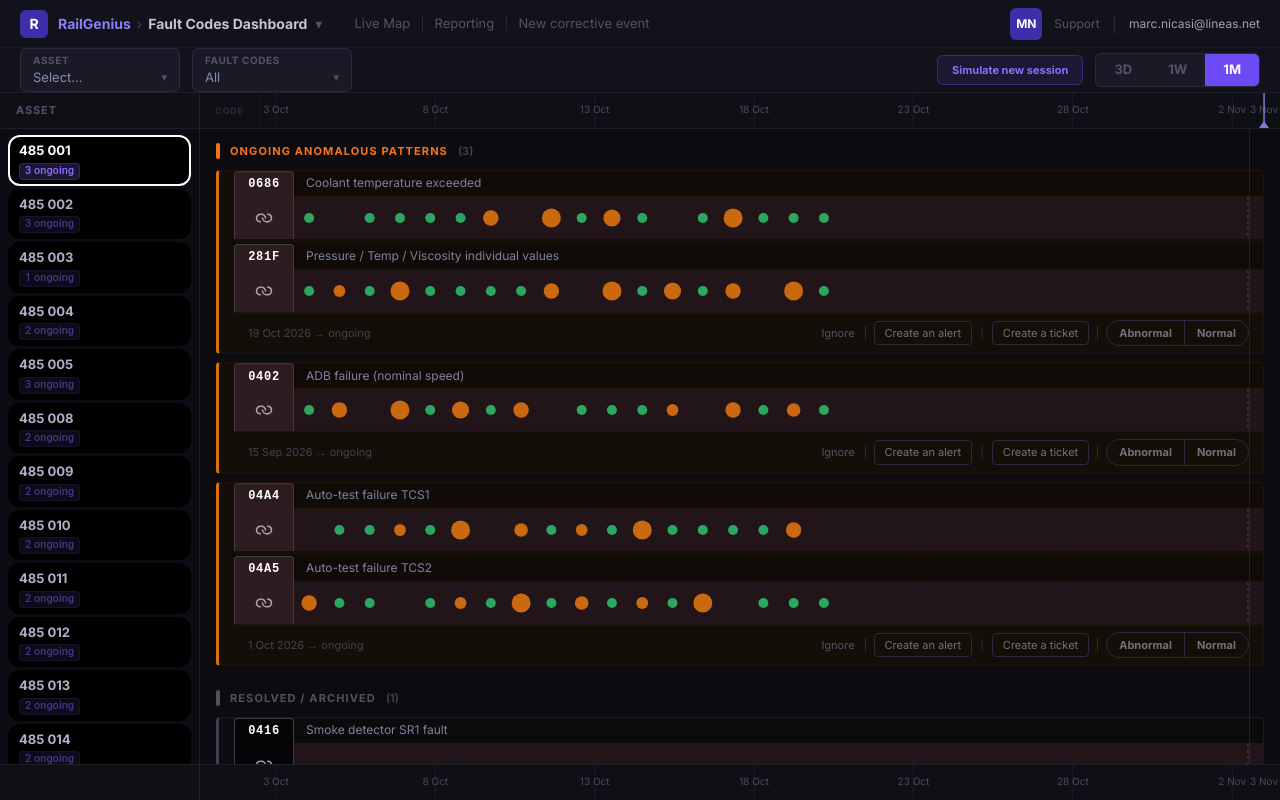
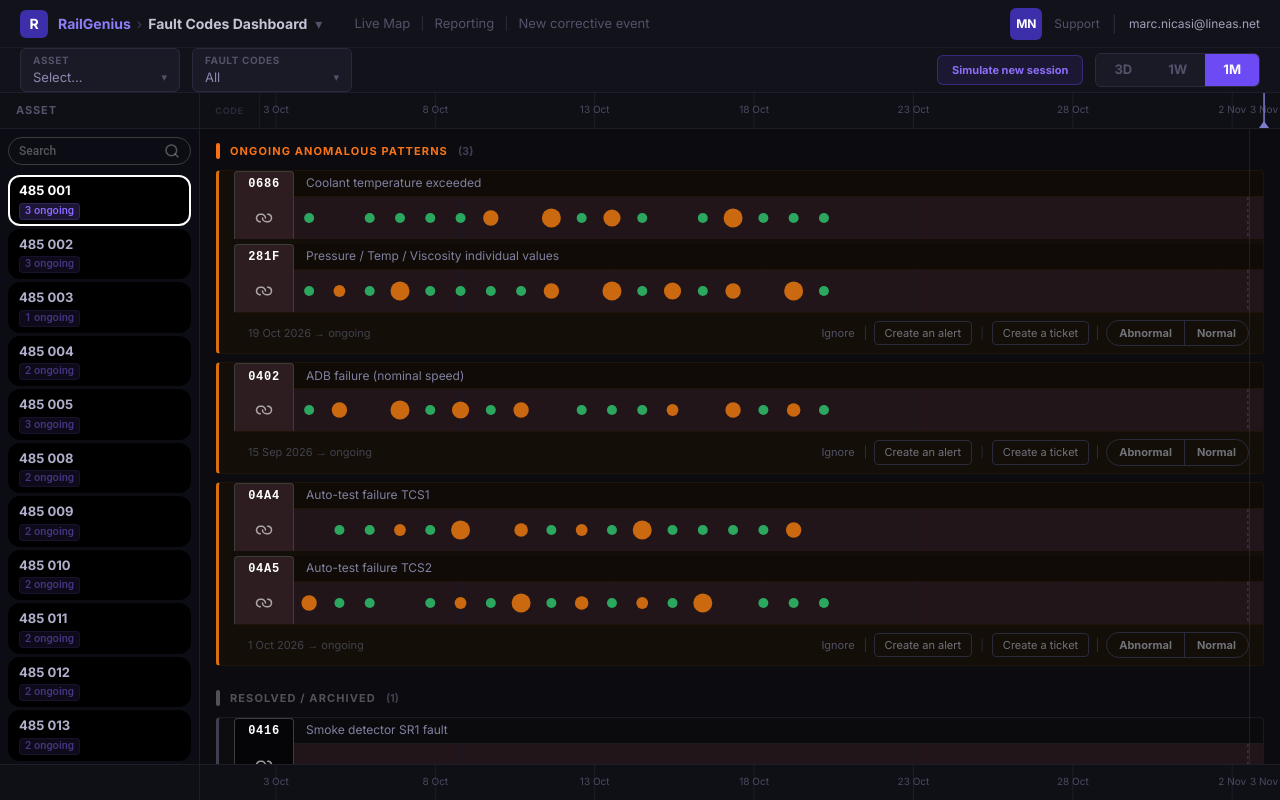
Before and after one commit to gknuts/faultcode-dashboard, a React (Vite) app: page / in a window 1280 px wide. Built offline with nearby package versions, Linux system fonts and the light colour scheme.

Commit message:
feat(sidebar): add asset search filter
Add search input to AssetSidebar to filter assets by name.
Includes placeholder styling via .asset-search::placeholder in index.css.

```diff
--- a/src/components/AssetSidebar.tsx
+++ b/src/components/AssetSidebar.tsx
@@ -1,3 +1,4 @@
+import { useState } from 'react'
 import type { Asset, Pattern, DerivedStatus } from '../data/types'
 
 interface Props {
@@ -13,9 +14,15 @@ export function AssetSidebar({
   assets, patterns, selectedAssetId,
   deriveStatus, onSelect, sidebarWidth,
 }: Props) {
+  const [search, setSearch] = useState('')
+
   function countFor(assetId: string, status: DerivedStatus) {
     return patterns.filter(p => p.assetId === assetId && deriveStatus(p) === status).length
   }
+
+  const filteredAssets = search.trim()
+    ? assets.filter(a => a.label.toLowerCase().includes(search.toLowerCase()))
+    : assets
 
   return (
     <div style={{
@@ -26,9 +33,47 @@ export function AssetSidebar({
       flexDirection: 'column',
       flexShrink: 0,
     }}>
+      {/* Search box */}
+      <div style={{ padding: '8px 8px 4px 8px', flexShrink: 0 }}>
+        <div style={{
+          display: 'flex',
+          width: '100%',
+          height: 28,
+          padding: '5px 10px',
+          alignItems: 'center',
+          gap: 8,
+          borderRadius: 32,
+          border: '1px solid #3C3C3C',
+          boxSizing: 'border-box',
+        }}>
+          <input
+            value={search}
+            onChange={e => setSearch(e.target.value)}
+            placeholder="Search"
+            className="asset-search"
+            style={{
+              flex: 1,
+              background: 'transparent',
+              border: 'none',
+              outline: 'none',
+              color: '#fff',
+              fontFamily: 'Roboto',
+              fontSize: 12,
+              fontWeight: 500,
+              lineHeight: '16px',
+              minWidth: 0,
+            }}
+          />
+          <svg xmlns="http://www.w3.org/2000/svg" width="16" height="16" viewBox="0 0 16 16" fill="none" style={{ flexShrink: 0 }}>
+            <path d="M11.3335 11.3334L14.0002 14" strokeWidth="1.5" strokeLinecap="round" strokeLinejoin="round" stroke="white" strokeOpacity="0.3"/>
+            <path d="M2 7.33333C2 10.2789 4.38781 12.6667 7.33333 12.6667C8.80867 12.6667 10.1441 12.0677 11.1096 11.0995C12.0718 10.1348 12.6667 8.80353 12.6667 7.33333C12.6667 4.38781 10.2789 2 7.33333 2C4.38781 2 2 4.38781 2 7.33333Z" strokeWidth="1.5" strokeLinecap="round" strokeLinejoin="round" stroke="white" strokeOpacity="0.3"/>
+          </svg>
+        </div>
+      </div>
+
       {/* Asset list */}
       <div style={{ flex: 1, overflowY: 'auto', padding: '6px 8px', display: 'flex', flexDirection: 'column', gap: 3 }}>
-        {assets.map((asset) => {
+        {filteredAssets.map((asset) => {
           const newCount = countFor(asset.id, 'new')
           const ongoingCount = countFor(asset.id, 'ongoing')
           const isSelected = asset.id === selectedAssetId
--- a/src/index.css
+++ b/src/index.css
@@ -32,3 +32,11 @@ html, body, #root {
   outline: 2px solid var(--accent);
   outline-offset: 2px;
 }
+
+.asset-search::placeholder {
+  color: rgba(255, 255, 255, 0.30);
+  font-family: Roboto;
+  font-size: 12px;
+  font-weight: 500;
+  line-height: 16px;
+}
```
